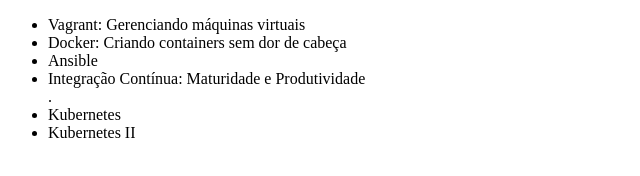
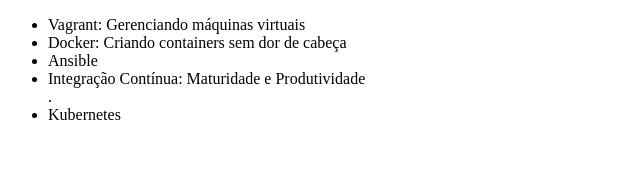
Before and after one commit to marcio-barranco/alura-git, a plain HTML site: page projeto/index.html in a window 1280 px wide. Shown: the whole page, without its empty margins (0-640 px from the left). Drawn offline with Linux system fonts and the light colour scheme.

Commit message:
Revert "Adicionando curso Kubernetes 2"
This reverts commit be9e5e13fda7edec6b8cc3d0bd2746622a713826.

```diff
--- a/projeto/index.html
+++ b/projeto/index.html
@@ -11,7 +11,6 @@
         <li>Ansible</li>
         <li>Integração Contínua: Maturidade e Produtividade</li>.
         <li>Kubernetes</li>
-        <li>Kubernetes II</li>
     </ul>
 </body>
 </html>
```
